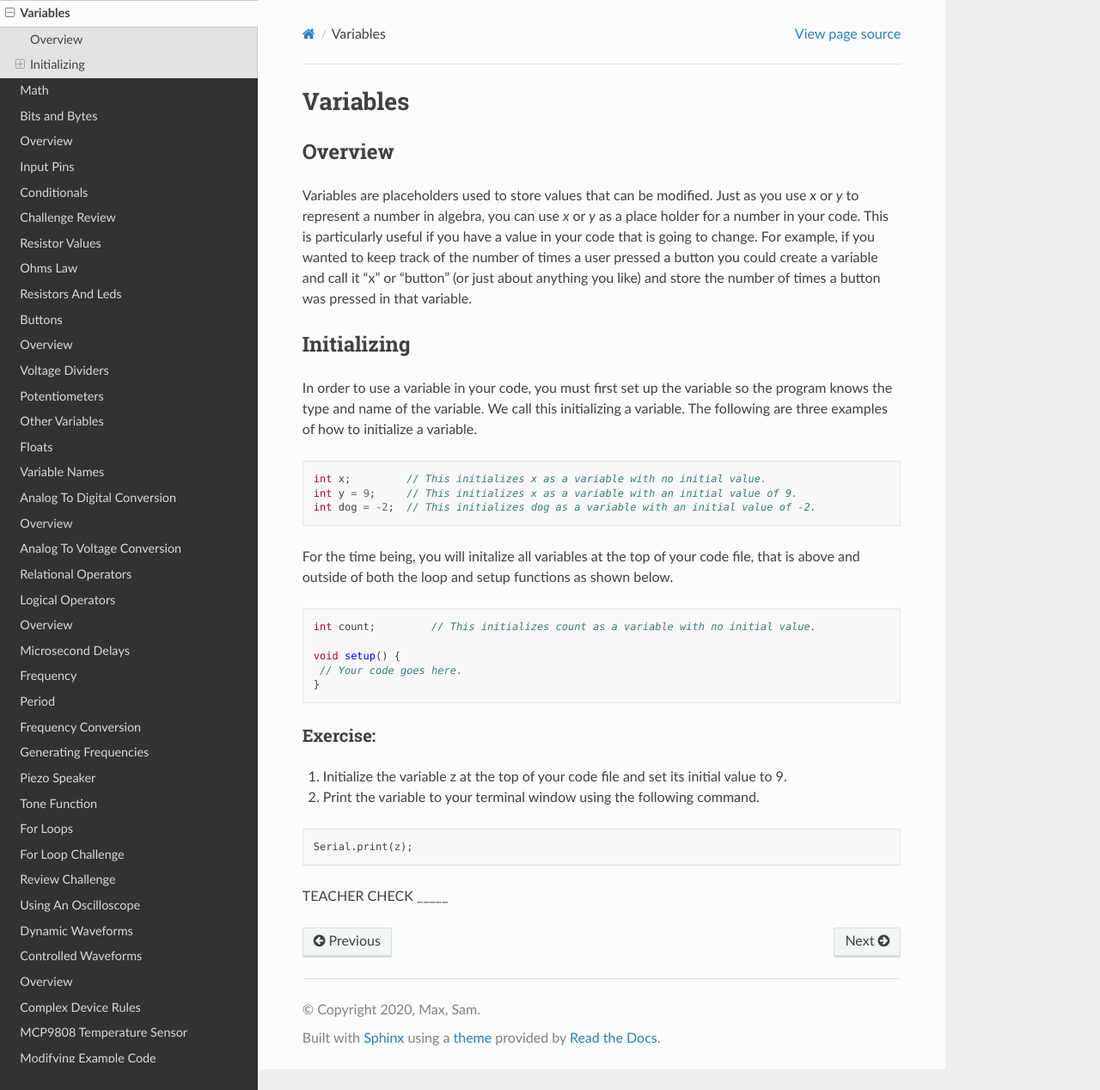
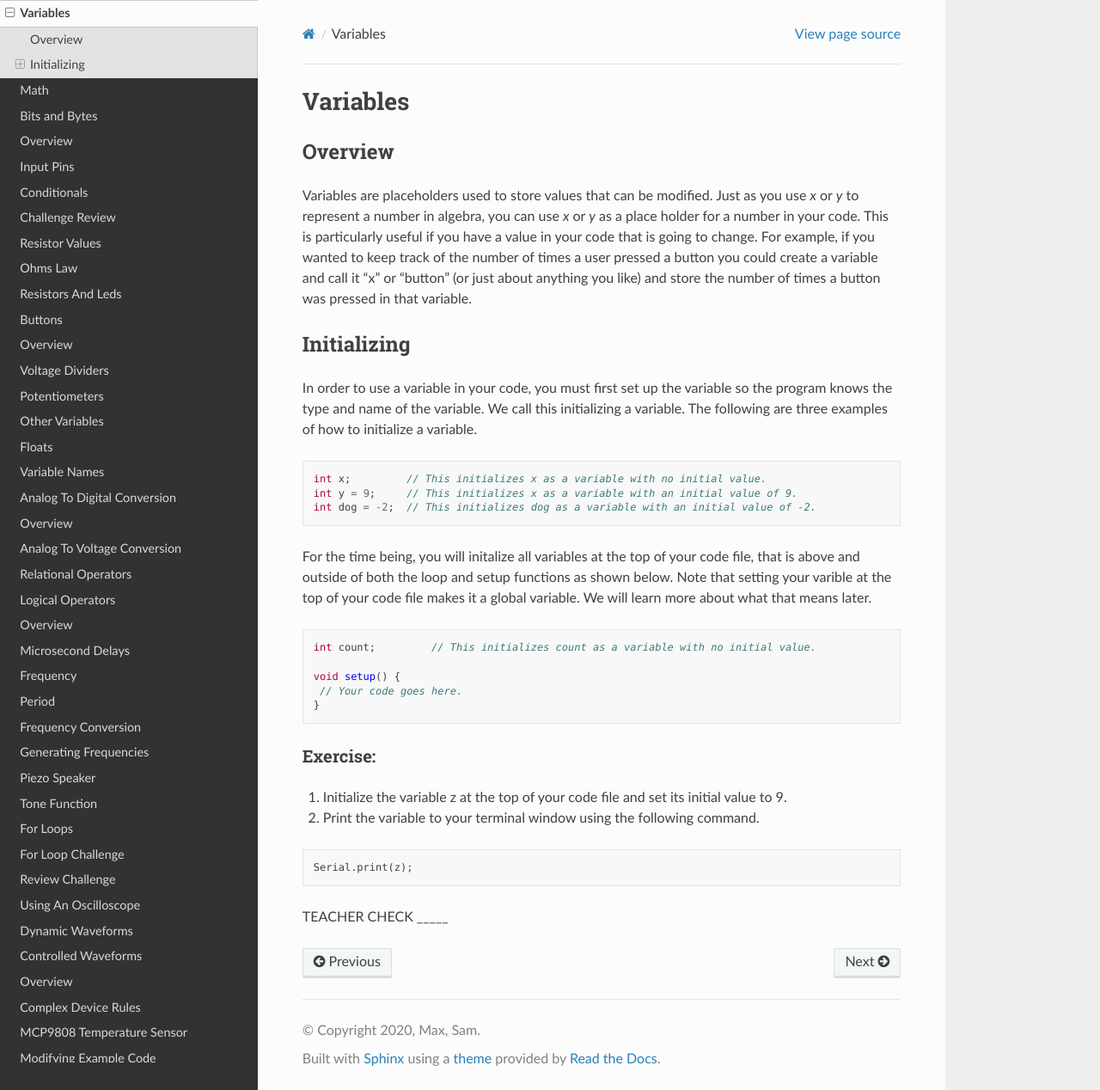
Before and after one commit to maxtkc/mvths-wiki, a Sphinx documentation site: the page built from docs/015-variables.rst, in a window 1280 px wide and 1268 px high. Shown: the whole window at 86% size. Built offline with Sphinx 7.4.7 and the Read the Docs theme 2.0.0, drawn with Linux system fonts in a browser that asks for light colours; pages that are not in the unit, such as notebooks, are missing from menus.

Commit message:
Update 015-variables.rst

```diff
--- a/docs/015-variables.rst
+++ b/docs/015-variables.rst
@@ -17,7 +17,7 @@ In order to use a variable in your code, you must first set up the variable so t
    int y = 9;     // This initializes x as a variable with an initial value of 9.
    int dog = -2;  // This initializes dog as a variable with an initial value of -2.
 
-For the time being, you will initalize all variables at the top of your code file, that is above and outside of both the loop and setup functions as shown below.
+For the time being, you will initalize all variables at the top of your code file, that is above and outside of both the loop and setup functions as shown below. Note that setting your varible at the top of your code file makes it a global variable. We will learn more about what that means later.
 
 .. code-block:: c
 
```
